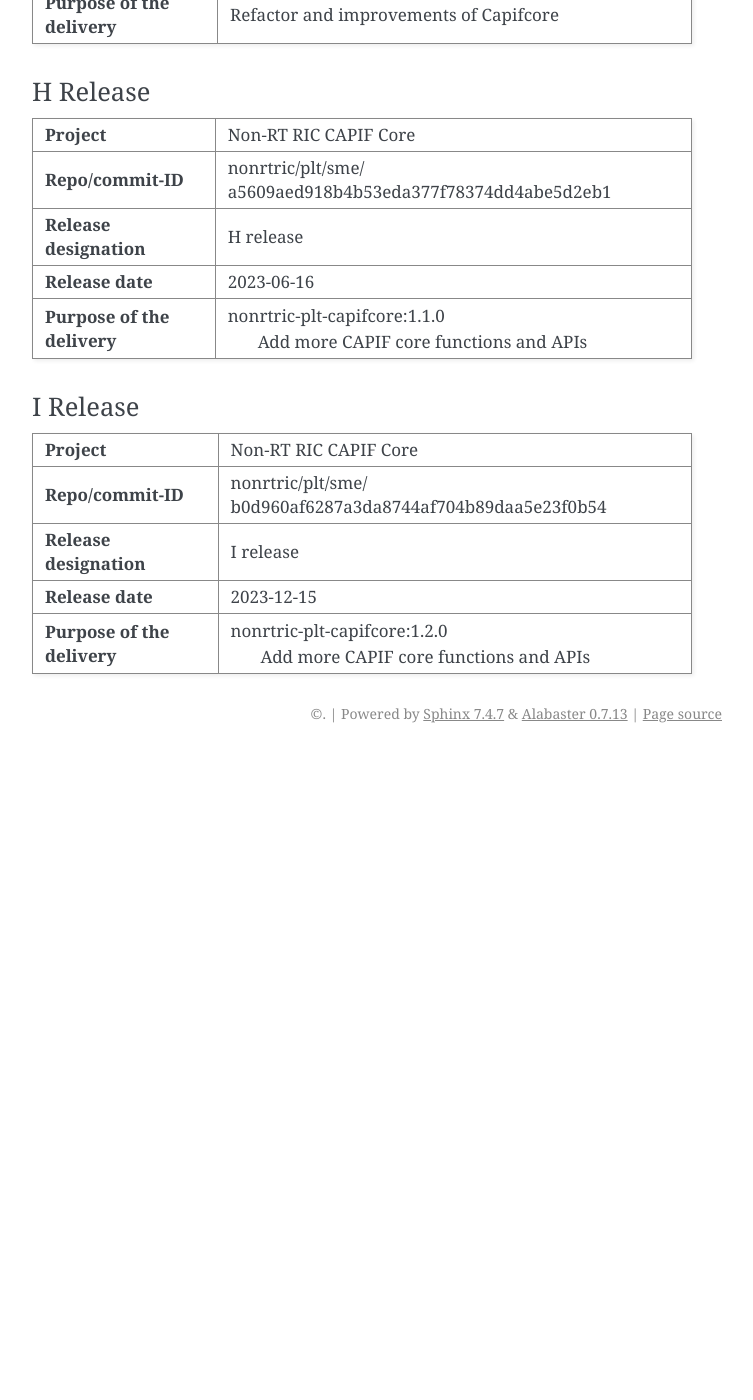
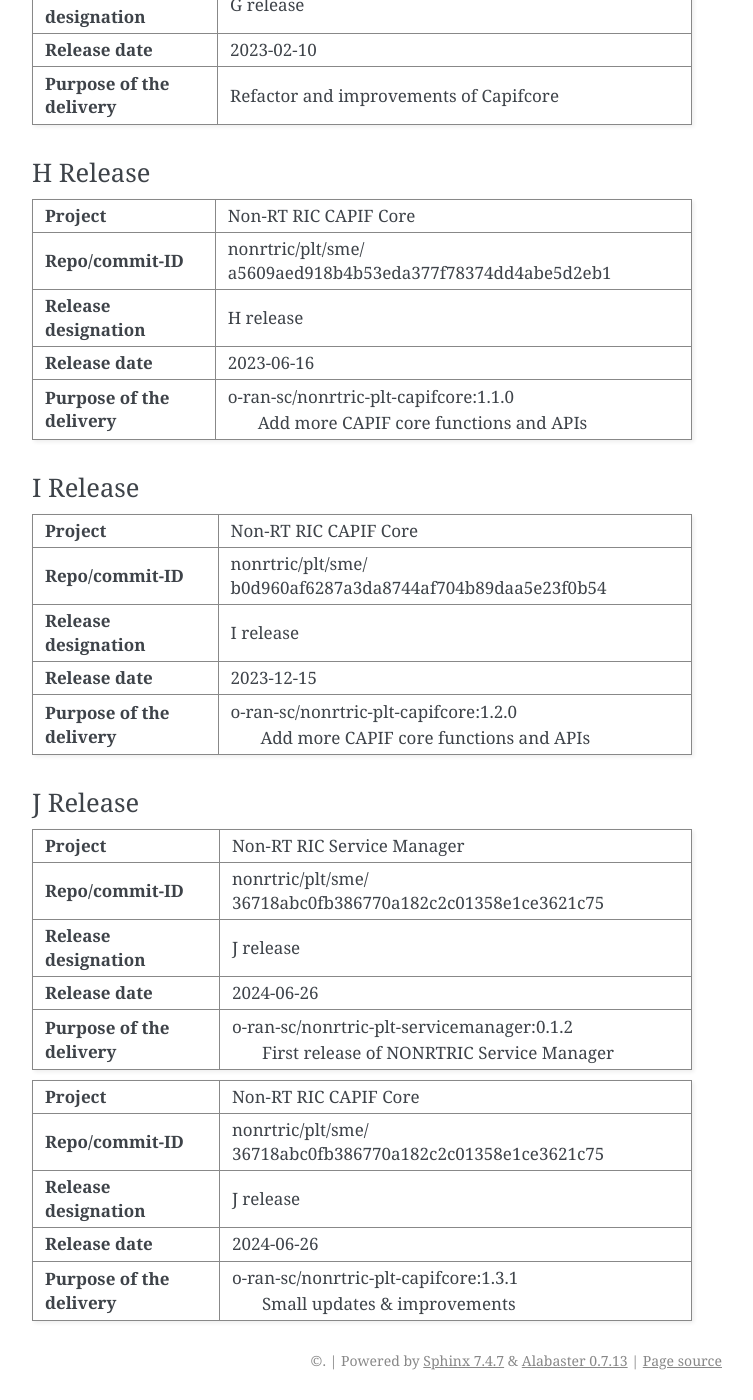
Before and after one commit to o-ran-sc/nonrtric-plt-sme, a Sphinx documentation site: the page built from docs/release-notes.rst, in a window 1280 px wide and 1400 px high, scrolled down 1299 px. Shown: the whole window, without its empty margins (388-1141 px from the left). Built offline with Sphinx 7.4.7, drawn with Linux system fonts in a browser that asks for light colours; before the commit the page ends 2052 px from its top, so only the background shows below that; some of the changed text lies outside the part shown.

Commit message:
Update release notes for Service Manager and CapifCore (J-Release)
Issue-ID: NONRTRIC-972
Change-Id: I6f0ea5ca4226d80e95654bd2e6b5956c320efd7c
Signed-off-by: JohnKeeney <john.keeney@est.tech>

```diff
--- a/docs/release-notes.rst
+++ b/docs/release-notes.rst
@@ -10,7 +10,19 @@
 
 This document provides the release notes for the Non-RT RIC Service Management & Exposure (SME).
 
-Version history SME CAPIFcore
+Version history SME Service Manager
+===================================
+
++------------+----------+------------------+--------------------------------------+
+| **Date**   | **Ver.** | **Author**       | **Comment**                          |
+|            |          |                  |                                      |
++------------+----------+------------------+--------------------------------------+
+| 2024-06-26 | 0.1.2    |                  | J Release (Service Manager)          |
+|            |          |                  | Initial version of Service Manager   |
+|            |          |                  |                                      |
++------------+----------+------------------+--------------------------------------+
+
+Version history SME CAPIFCore
 =============================
 
 +------------+----------+------------------+--------------------------------------+
@@ -18,27 +30,20 @@
 |            |          |                  |                                      |
 +------------+----------+------------------+--------------------------------------+
 | 2022-12-14 | 1.0.0    | Henrik Andersson | G Release                            |
-|            |          |                  | Initial version of Capifcore         |
+|            |          |                  | Initial version of CapifCore         |
 |            |          |                  |                                      |
 +------------+----------+------------------+--------------------------------------+
-| 2023-02-10 | 1.0.1    | Yennifer Chacon  | G Maintenance                        |
-|            |          |                  | Release                              |
-+------------+----------+------------------+--------------------------------------+
-| 2023-06-16 | 1.1.0    | Yennifer Chacon  | H Release                            |
+| 2023-02-10 | 1.0.1    | Yennifer Chacon  | G Maintenance Release (CapifCore)    |
 |            |          |                  |                                      |
 +------------+----------+------------------+--------------------------------------+
-| 2023-12-15 | 1.2.0    | John Keeney      | I Release                            |
+| 2023-06-16 | 1.1.0    | Yennifer Chacon  | H Release (CapifCore)                |
 |            |          |                  |                                      |
 +------------+----------+------------------+--------------------------------------+
-
-Version history SME Service Manager
-===================================
-
-+------------+----------+------------------+--------------------------------------+
-| **Date**   | **Ver.** | **Author**       | **Comment**                          |
+| 2023-12-15 | 1.2.0    | John Keeney      | I Release (CapifCore)                |
 |            |          |                  |                                      |
 +------------+----------+------------------+--------------------------------------+
-| TBA        |          |                  | Initial release of Service Manager   |
+| 2024-06-26 | 1.3.1    | John Keeney      | J Release (CapifCore)                |
+|            |          |                  |                                      |
 +------------+----------+------------------+--------------------------------------+
 
 Release Data
@@ -100,7 +105,7 @@
 | **Release date**            | 2023-06-16                                        |
 |                             |                                                   |
 +-----------------------------+---------------------------------------------------+
-| **Purpose of the delivery** | nonrtric-plt-capifcore:1.1.0                      |
+| **Purpose of the delivery** | o-ran-sc/nonrtric-plt-capifcore:1.1.0             |
 |                             |    Add more CAPIF core functions and APIs         |
 |                             |                                                   |
 +-----------------------------+---------------------------------------------------+
@@ -121,7 +126,47 @@
 | **Release date**            | 2023-12-15                                        |
 |                             |                                                   |
 +-----------------------------+---------------------------------------------------+
-| **Purpose of the delivery** | nonrtric-plt-capifcore:1.2.0                      |
+| **Purpose of the delivery** | o-ran-sc/nonrtric-plt-capifcore:1.2.0             |
 |                             |    Add more CAPIF core functions and APIs         |
 |                             |                                                   |
 +-----------------------------+---------------------------------------------------+
+
+J Release
+---------
++-----------------------------+---------------------------------------------------+
+| **Project**                 | Non-RT RIC Service Manager                        |
+|                             |                                                   |
++-----------------------------+---------------------------------------------------+
+| **Repo/commit-ID**          | nonrtric/plt/sme/                                 |
+|                             | 36718abc0fb386770a182c2c01358e1ce3621c75          |
+|                             |                                                   |
++-----------------------------+---------------------------------------------------+
+| **Release designation**     | J release                                         |
+|                             |                                                   |
++-----------------------------+---------------------------------------------------+
+| **Release date**            | 2024-06-26                                        |
+|                             |                                                   |
++-----------------------------+---------------------------------------------------+
+| **Purpose of the delivery** | o-ran-sc/nonrtric-plt-servicemanager:0.1.2        |
+|                             |    First release of NONRTRIC Service Manager      |
+|                             |                                                   |
++-----------------------------+---------------------------------------------------+
+
++-----------------------------+---------------------------------------------------+
+| **Project**                 | Non-RT RIC CAPIF Core                             |
+|                             |                                                   |
++-----------------------------+---------------------------------------------------+
+| **Repo/commit-ID**          | nonrtric/plt/sme/                                 |
+|                             | 36718abc0fb386770a182c2c01358e1ce3621c75          |
+|                             |                                                   |
++-----------------------------+---------------------------------------------------+
+| **Release designation**     | J release                                         |
+|                             |                                                   |
++-----------------------------+---------------------------------------------------+
+| **Release date**            | 2024-06-26                                        |
+|                             |                                                   |
++-----------------------------+---------------------------------------------------+
+| **Purpose of the delivery** | o-ran-sc/nonrtric-plt-capifcore:1.3.1             |
+|                             |    Small updates & improvements                   |
+|                             |                                                   |
++-----------------------------+---------------------------------------------------+
```
